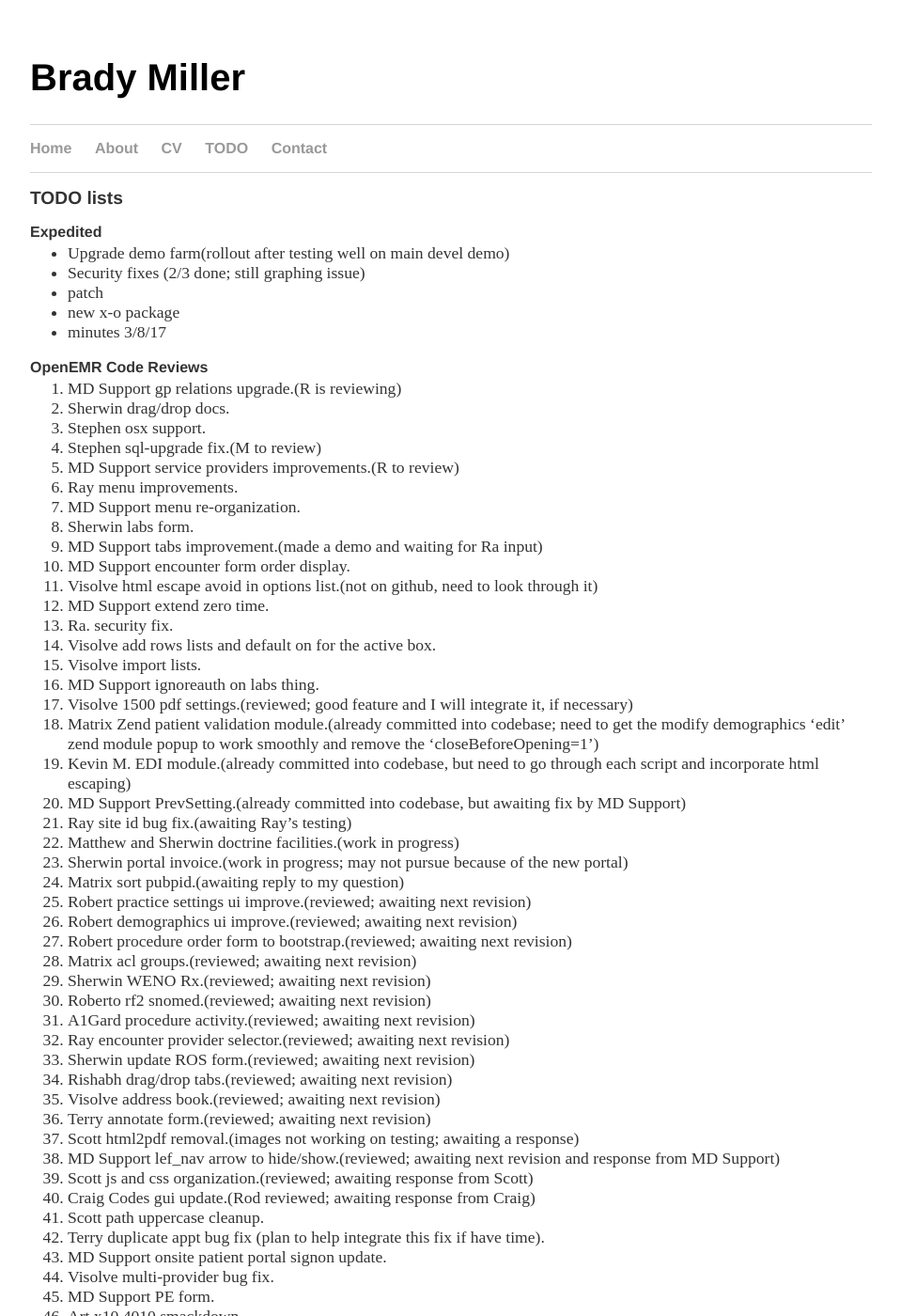
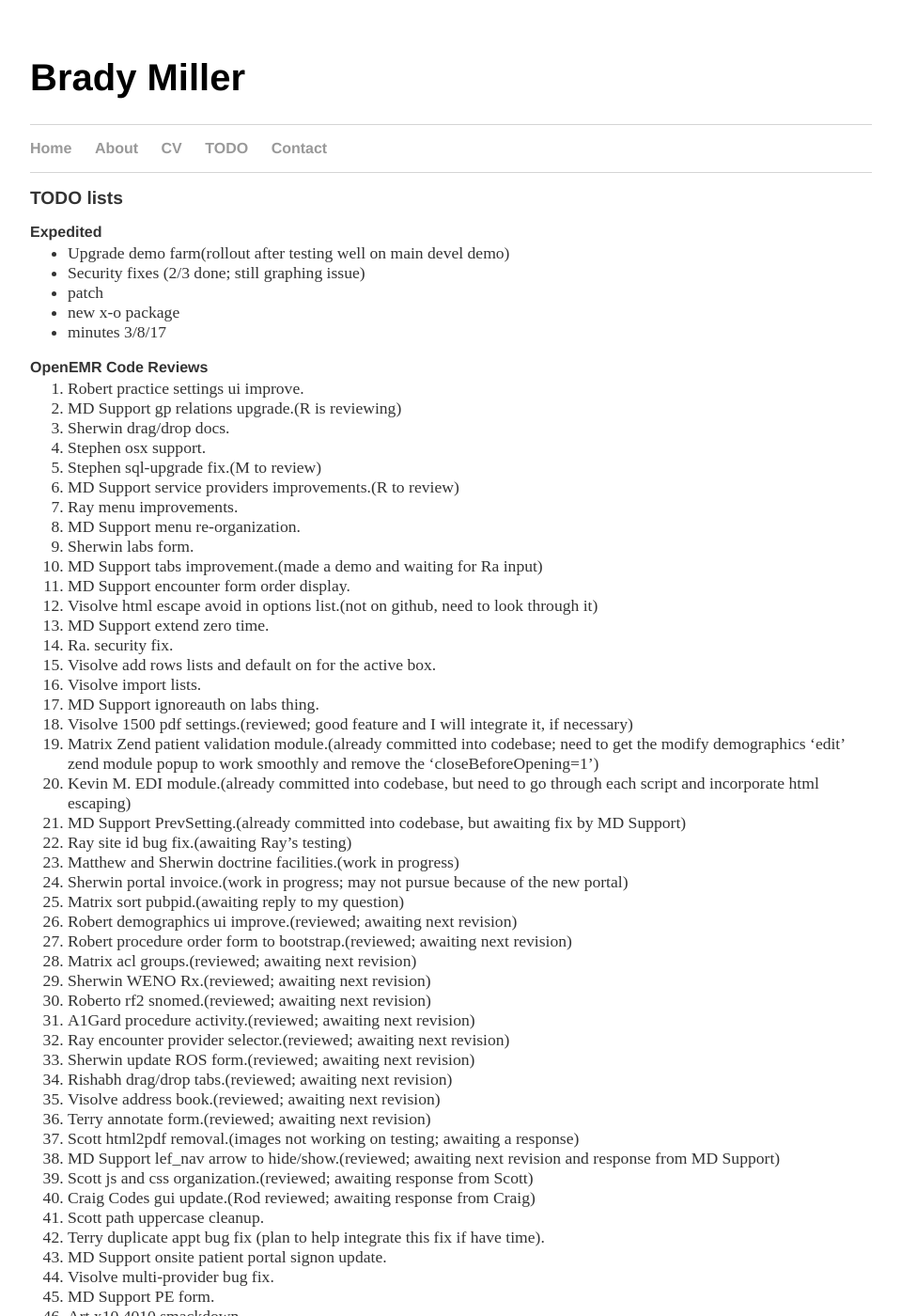
Before and after one commit to bradymiller/bradymiller.github.io, a Jekyll site: the page built from todo/index.md, in a window 1280 px wide and 1400 px high. Shown: the whole window at 94% size, without its empty margins (160-1119 px from the left). Built offline with Jekyll 4.4.1, drawn with Linux system fonts in a browser that asks for light colours; our own code applies the rules of GitHub Pages for plain Markdown files.

Commit message:
Update index.md

```diff
--- a/todo/index.md
+++ b/todo/index.md
@@ -35,7 +36,6 @@
 1. Matthew and Sherwin doctrine facilities.(work in progress)
 1. Sherwin portal invoice.(work in progress; may not pursue because of the new portal)
 1. Matrix sort pubpid.(awaiting reply to my question)
-1. Robert practice settings ui improve.(reviewed; awaiting next revision)
 1. Robert demographics ui improve.(reviewed; awaiting next revision)
 1. Robert procedure order form to bootstrap.(reviewed; awaiting next revision)
 1. Matrix acl groups.(reviewed; awaiting next revision)
```
Also changed, not shown: other parts of todo/index.md (+1 -0 lines).
